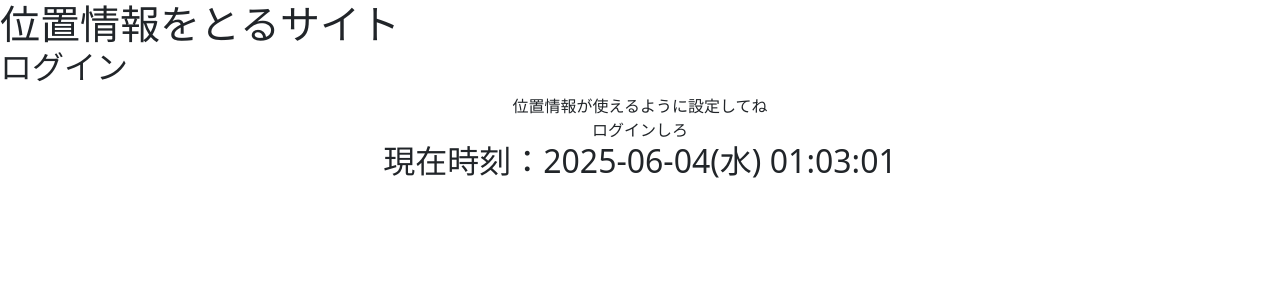
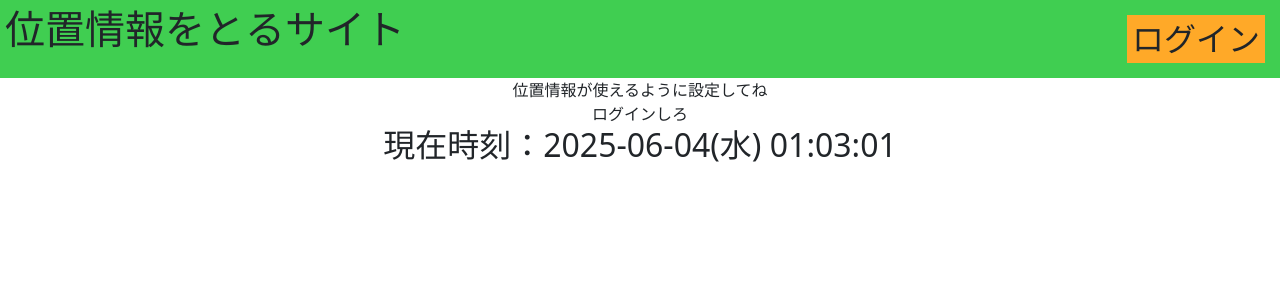
Before and after one commit to HaneMoon/KasuCounter, a React (Vite) app: page / in a window 1280 px wide. Shown: the top 300 px of the page. Built offline with nearby package versions, Linux system fonts and the light colour scheme; no server answers.

Commit message:
ログイン部css追加

```diff
--- /dev/null
+++ b/src/pages/header.module.scss
@@ -0,0 +1,16 @@
+.header {
+     background-color: rgb(64, 206, 81);
+    .title {
+        display: flex;
+        justify-content: space-between;
+       margin:auto;
+        padding: 5px;
+
+        .login {
+            background-color: rgb(255, 169, 40);
+            margin: 10px;
+            padding: 5px;
+
+        }
+    }
+}
--- a/src/pages/header.scss
+++ /dev/null
@@ -1,5 +0,0 @@
-
-.obi{
-
-background-color: aqua;
-}
--- a/src/pages/header.tsx
+++ b/src/pages/header.tsx
@@ -2,34 +2,33 @@
 // import styles from "./header.scss"
 import { signInWithPopup, signOut } from "firebase/auth"
 import { provider } from "../firebase"
-import {type Auth , type User} from "firebase/auth"
+import { type Auth, type User } from "firebase/auth"
+import styles from "./header.module.scss"
 
-interface HeaderProps{
-auth:Auth
-user:User | null |undefined
+interface HeaderProps {
+    auth: Auth
+    user: User | null | undefined
 
 }
 
-export default function Header({ auth,user}:HeaderProps) {
+export default function Header({ auth, user }: HeaderProps) {
 
     return (
         <>
-            <h1>位置情報をとるサイト
-                <h2 onClick={()=>{
-                    if(user){
-                        signOut(auth)
-                    }else{
-                    signInWithPopup(auth,provider)
-                    }
-                }}>
-                    {user?"ログアウト":"ログイン"}
-                </h2>
-            </h1>
+            <div className={styles.header}>
+                <h1 className={styles.title}>位置情報をとるサイト <span>
+                    <h2 onClick={() => {
+                        if (user) {
+                            signOut(auth)
+                        } else {
+                            signInWithPopup(auth, provider)
+                        }
+                    }}
+                        className={styles.login}>
+                        {user ? "ログアウト" : "ログイン"}
+                    </h2>
+                </span> </h1>
+            </div>
         </>
     )
 }
-
-// const userLogin=()=>{
-
-
-// }
```
